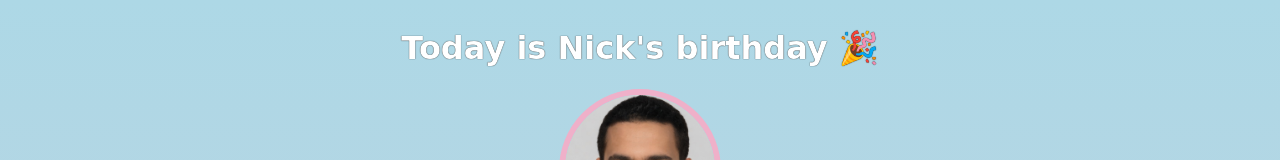
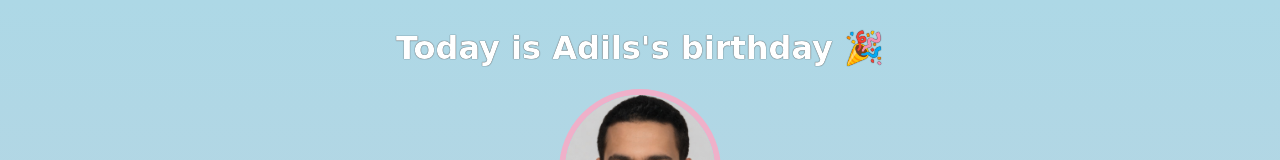
Before and after one commit to harrischohan41-byte/scrimba-bdag-gift, a website built with Vite: page Scrim-s02vbvc/index.html in a window 1280 px wide. Shown: the top 160 px of the page. Built offline with nearby package versions, Linux system fonts and the light colour scheme; a web font is replaced by a local one.

Commit message:
Changed name

```diff
--- a/Scrim-s02vbvc/index.html
+++ b/Scrim-s02vbvc/index.html
@@ -7,7 +7,7 @@
     </head>
     <body>
         <div id="header">
-            <h1>Today is Nick's birthday 🎉</h1>
+            <h1>Today is Adils's birthday 🎉</h1>
             <img id="bff-img" src="images/nick.jpg">
             <h2 id="bday-age">24 years old</h2>
             <h4 id="bday-date">01.11.2022</h4>
```
Also changed, not shown: 1 other file.
